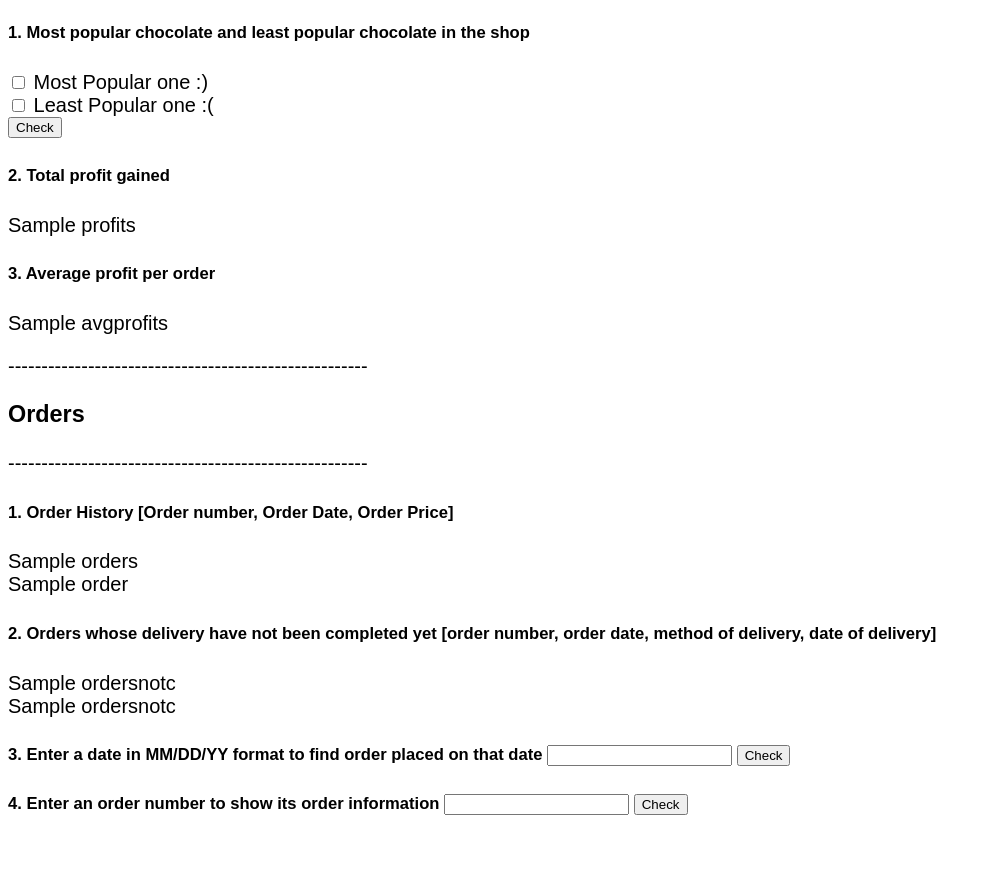
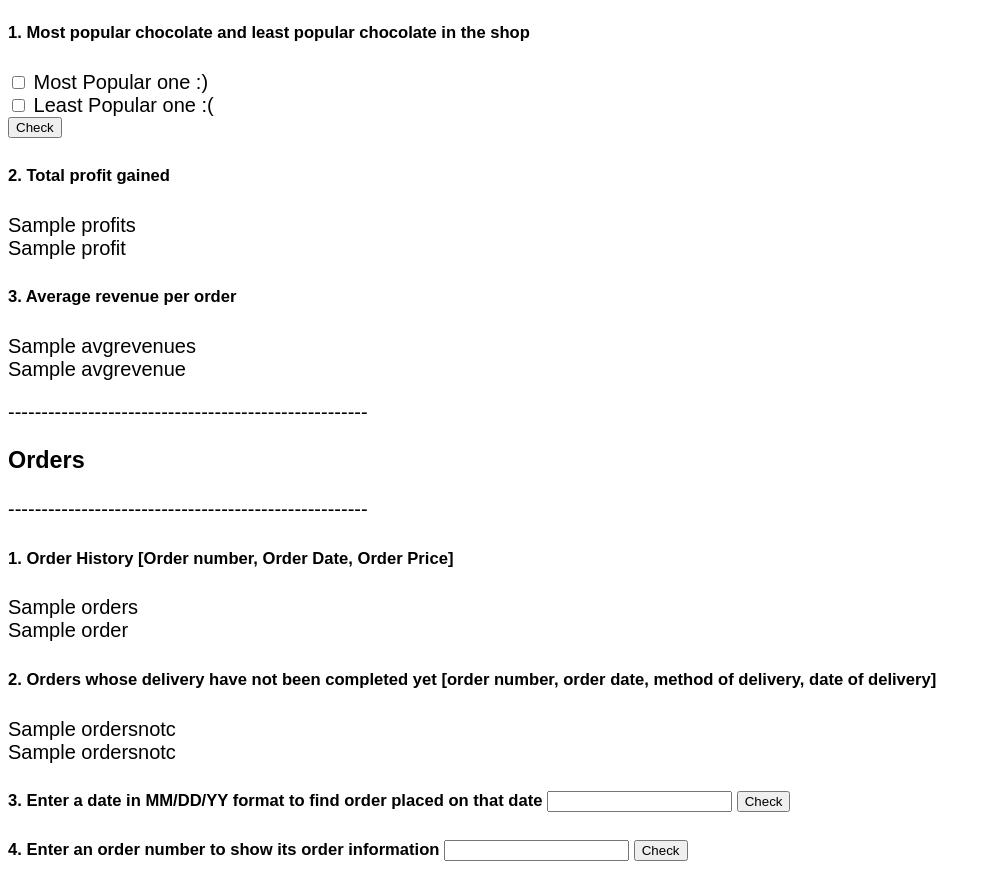
Before and after one commit to yokiii/4111chocolate, a Flask app: template templates/index.html in a window 1280 px wide. Shown: the part 1143-2032 px from the top of the page, without its empty margins (0-991 px from the left). Before the commit the page ends 1958 px from the top, so only its background shows below. Run offline with Flask 2, Linux system fonts and the light colour scheme; the template is opened without the code that fills it: most values are stand-ins (such as "Sample title", 1, 10 or a date in 2020); parts of the project's set-up code (start-up, migrations or seed data) failed here and were passed over.

Commit message:
Add files via upload

```diff
--- a/templates/index.html
+++ b/templates/index.html
@@ -116,10 +116,22 @@
   <div> {{profits}} </div>
   </div>
 
+  <div>
+    {% for i in profits %}
+    <div>{{i}}</div>
+    {% endfor %}
+    </div>
+
 <div>
-<h5>3. Average profit per order </h5>
-<div> {{avgprofits}} </div>
+<h5>3. Average revenue per order </h5>
+<div> {{avgrevenues}} </div>
 </div>
+
+<div>
+    {% for j in avgrevenues %}
+    <div>{{j}}</div>
+    {% endfor %}
+    </div>
 
 
 
```
